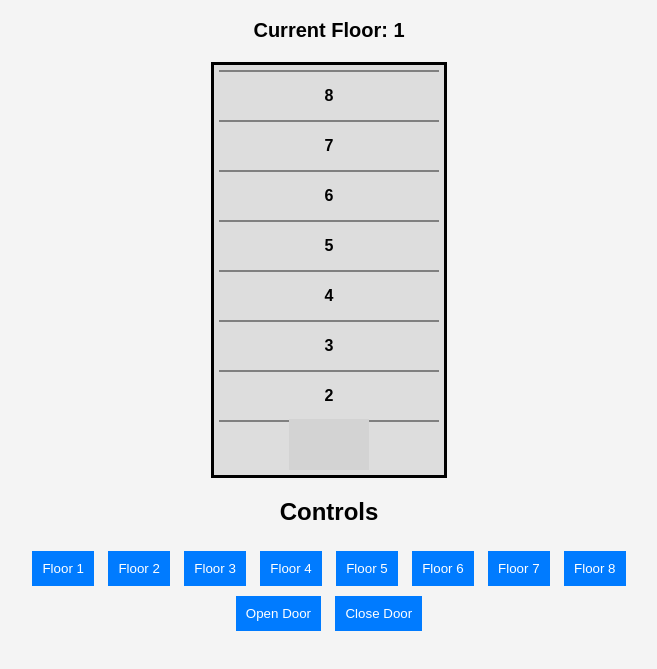
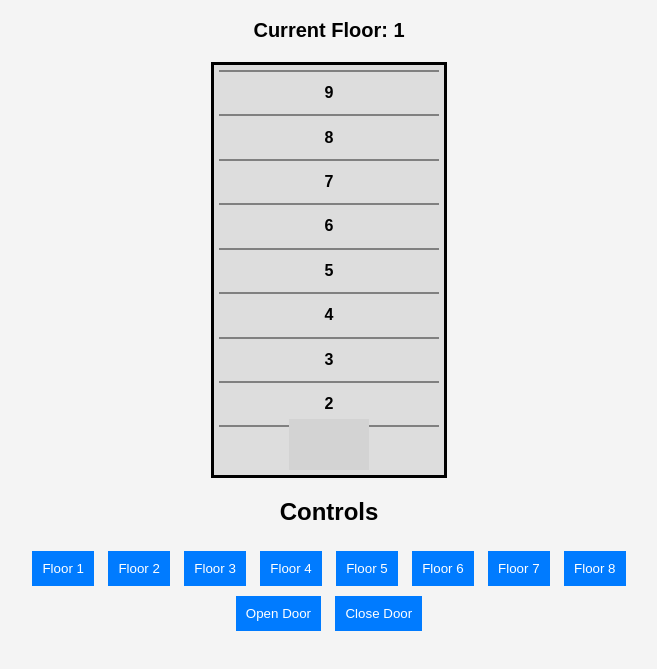
Before and after one commit to songKimvisal/elevator, a plain HTML site: page index.html in a window 1280 px wide. Shown: the part 61-730 px from the top of the page, without its empty margins (311-968 px from the left). Drawn offline with Linux system fonts and the light colour scheme.

Commit message:
first branch commit

```diff
--- a/index.html
+++ b/index.html
@@ -24,6 +24,7 @@
             <div class="floor">6</div>
             <div class="floor">7</div>
             <div class="floor">8</div>
+            <div class="floor">9</div>
         </div>
         <div class="controls">
             <h2>Controls</h2>
```
Lines whose indentation alone changed are shown as unchanged.
